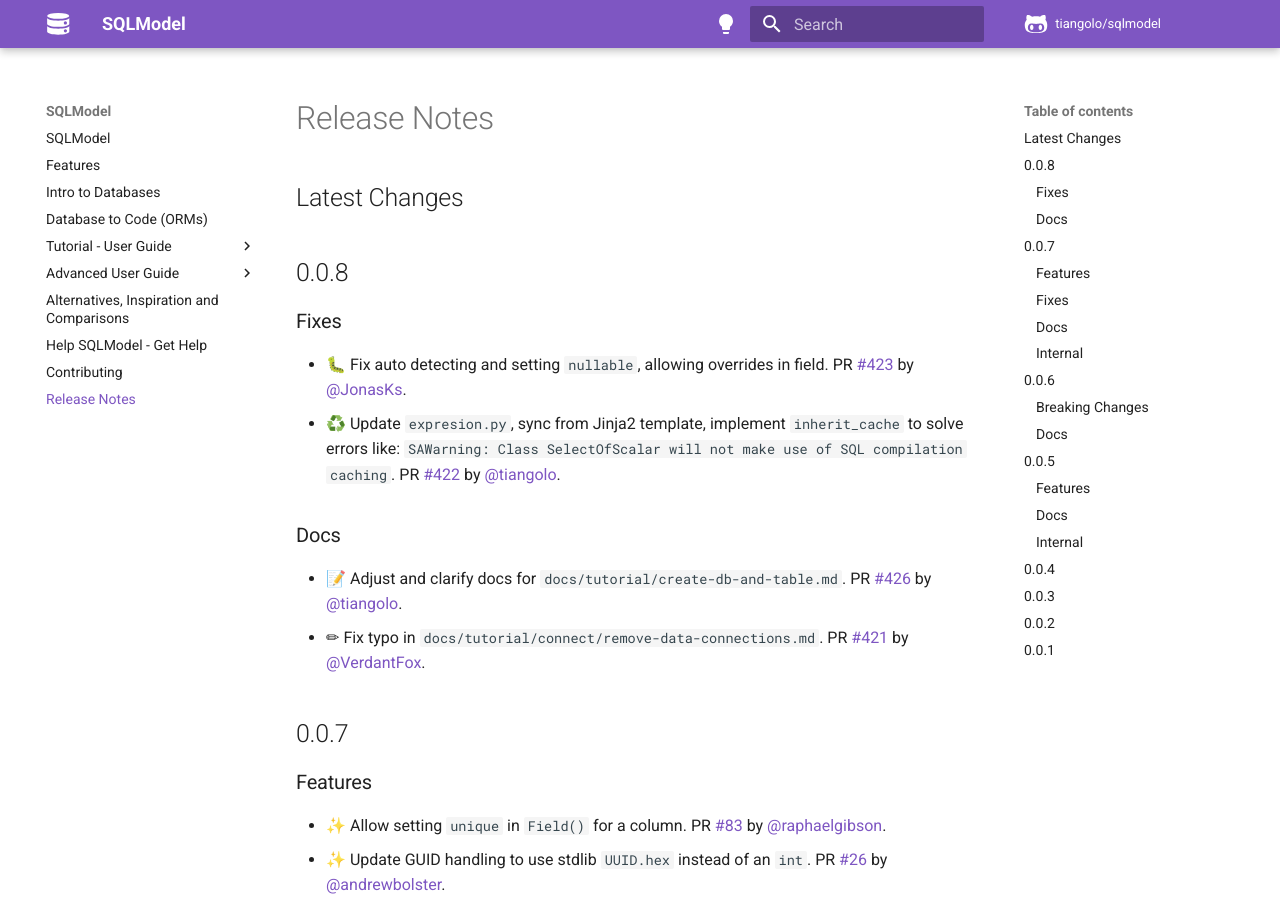
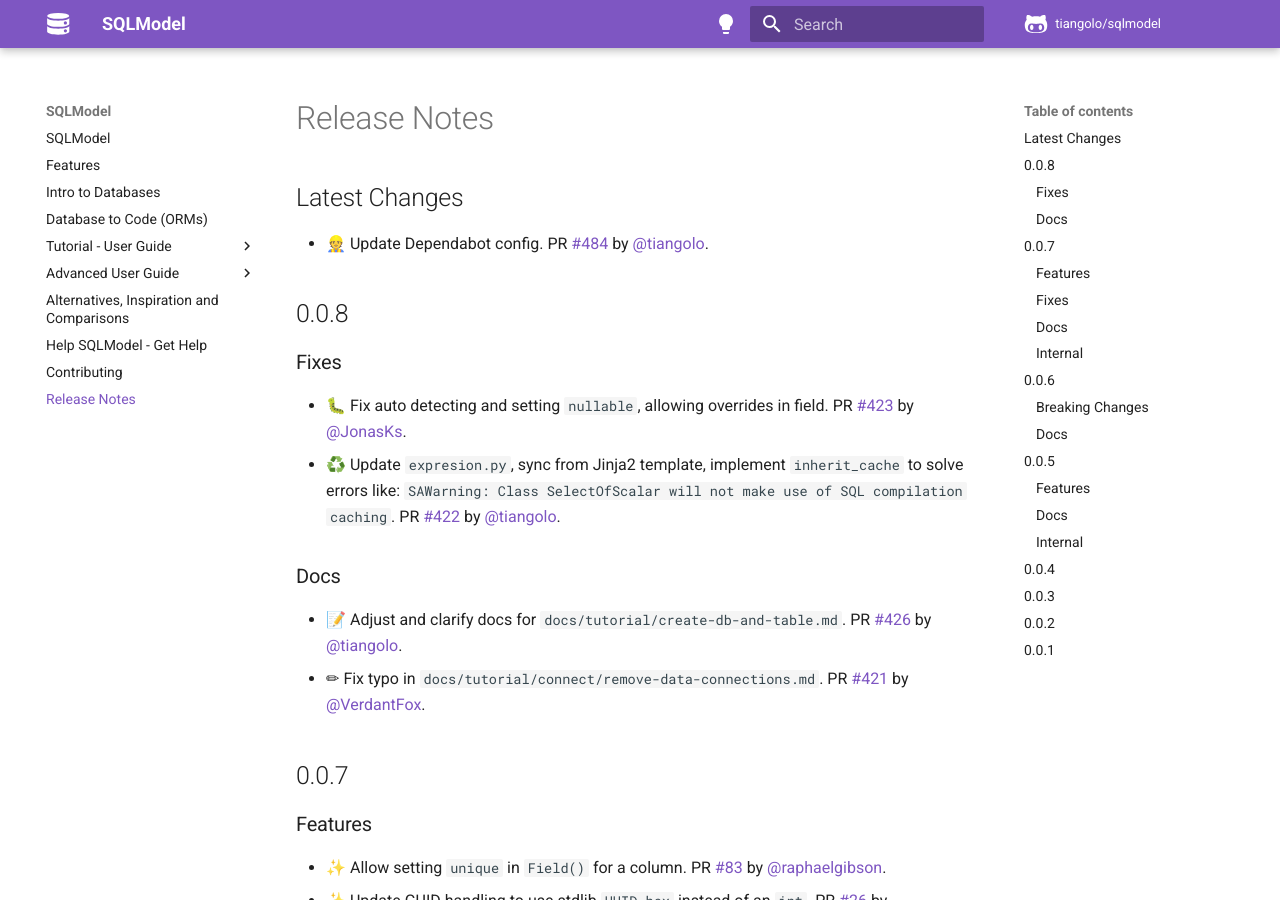
Before and after one commit to upmorpheus/Laravel-perfect, an MkDocs documentation site: the page built from docs/release-notes.md, in a window 1280 px wide and 900 px high. Built offline with MkDocs 1.6.1 and Material for MkDocs 9.7.7, drawn with Linux system fonts in a browser that asks for light colours; comment, search, counter and statistics services are not loaded.

Commit message:
📝 Update release notes

```diff
--- a/docs/release-notes.md
+++ b/docs/release-notes.md
@@ -2,6 +2,7 @@
 
 ## Latest Changes
 
+* 👷 Update Dependabot config. PR [#484](https://github.com/tiangolo/sqlmodel/pull/484) by [@tiangolo](https://github.com/tiangolo).
 
 ## 0.0.8
 
```
